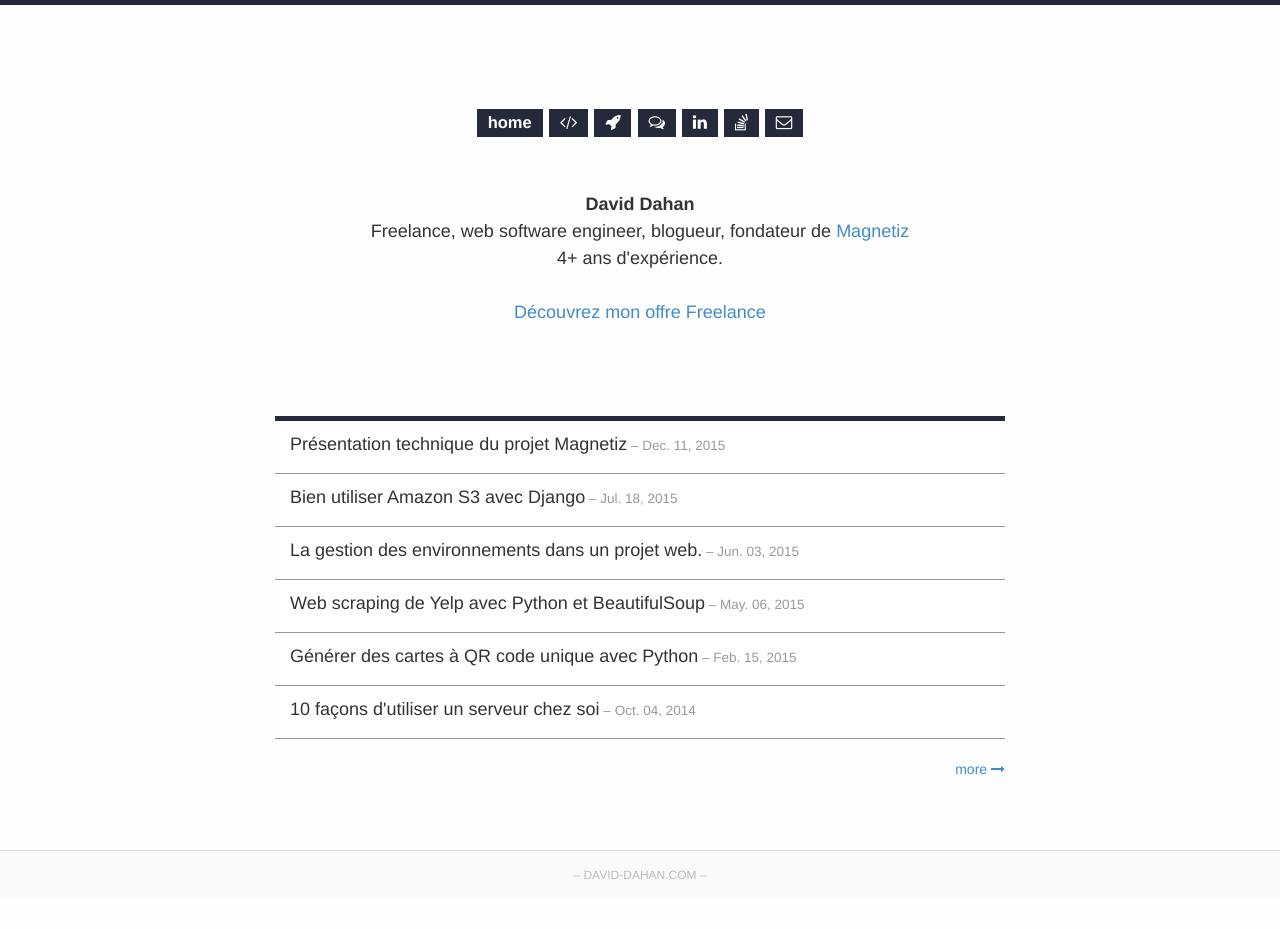
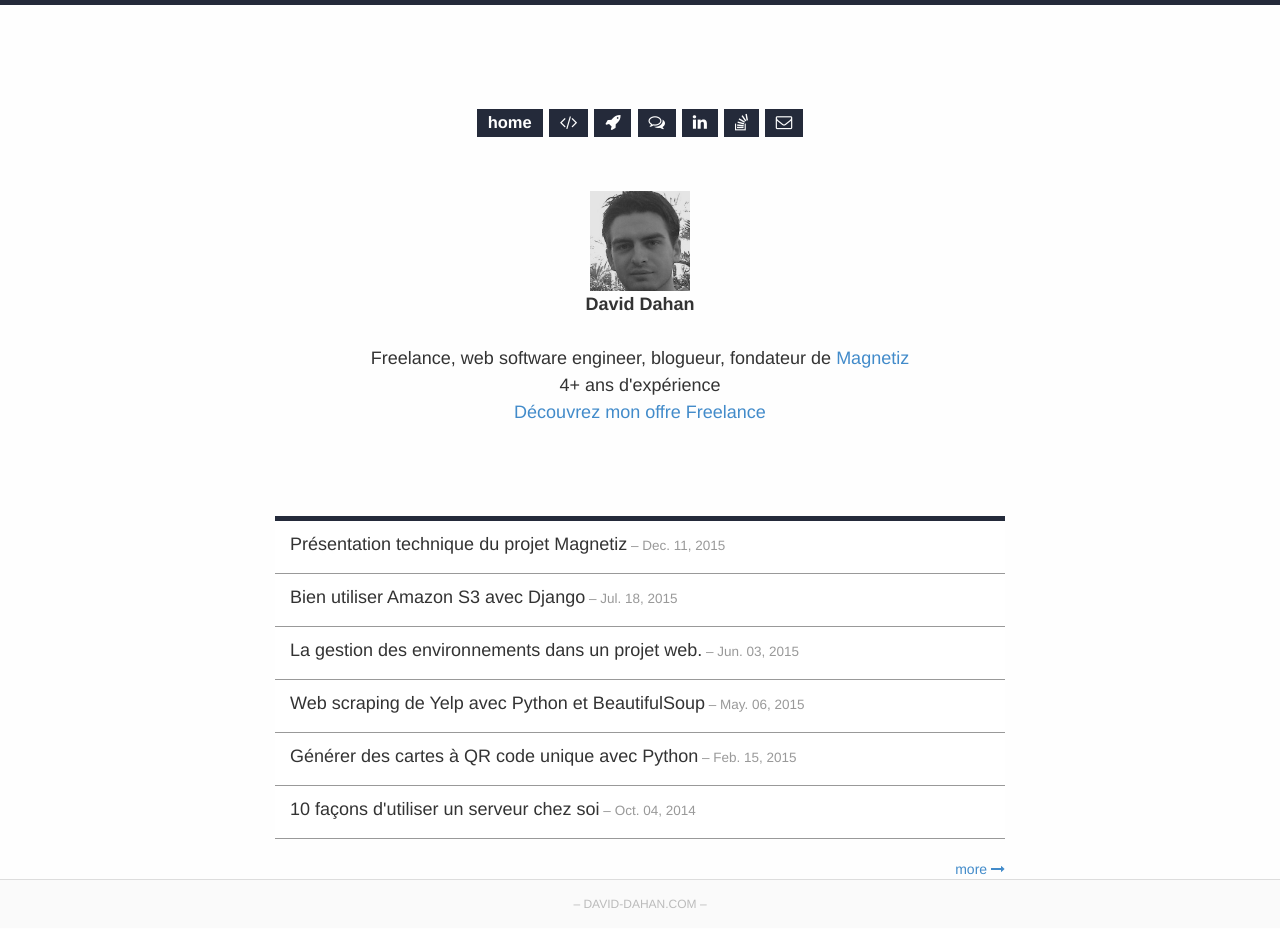
Before and after one commit to ddahan/ddahan.github.io, a Jekyll site: the page built from index.html, in a window 1280 px wide. Built offline with Jekyll 4.4.1, drawn with Linux system fonts in a browser that asks for light colours; Markdown is read by kramdown in place of the engine named in the settings; the list of posts is cut into pages by our own code; before the commit the page ends 900 px from its top, so only the background shows below that.

Commit message:
Ajout photo

```diff
--- a/consulting/index.html
+++ b/consulting/index.html
@@ -22,7 +22,7 @@ title: Consulting
         <li>Hébergement et procédures de déploiement d'un projet</li>
         <li>Audit de code back-end</li>
     </ul>
-    Retrouvez un descriptif plus détaillé de mes différentes missions <a href="/projects">ici</a>.
+    <!--Retrouvez un descriptif plus détaillé de mes différentes missions <a href="/projects">ici</a>.-->
 </p>
 
 <h3>Mes engagements</h3>
--- a/index.html
+++ b/index.html
@@ -4,9 +4,17 @@ layout: default
 
 <header id="post-header">
     <h4 class="test">
-        <b>David Dahan</b><br>
-        Freelance, web software engineer, blogueur, fondateur de <a href="http://www.magnetiz.fr">Magnetiz</a><br>
-        4+ ans d'expérience.<br><br>
+        <div>
+            <img style="vertical-align:middle; -webkit-filter: grayscale(100%); filter: grayscale(100%);"
+                src="/res/misc/me.jpg"
+                height="100" width="100">
+            <div>
+                <b>David Dahan</b><br><br>
+                Freelance, web software engineer, blogueur, fondateur de <a href="http://www.magnetiz.fr">Magnetiz</a><br>
+                4+ ans d'expérience<br>
+            </div>
+        </div>
+
         <a href="/consulting">Découvrez mon offre Freelance</a>
     </h4>
 </header>
```
Also changed, not shown: other parts of consulting/index.html (+2 -2 lines), res/misc/me.jpg (added).
